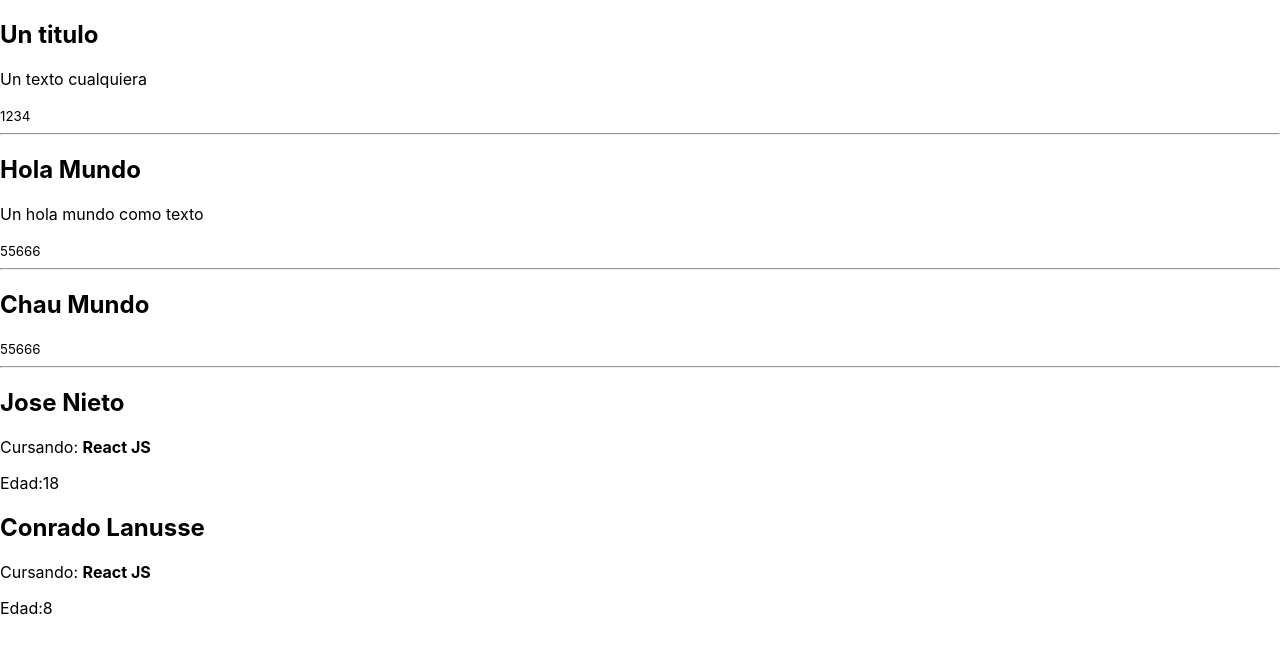
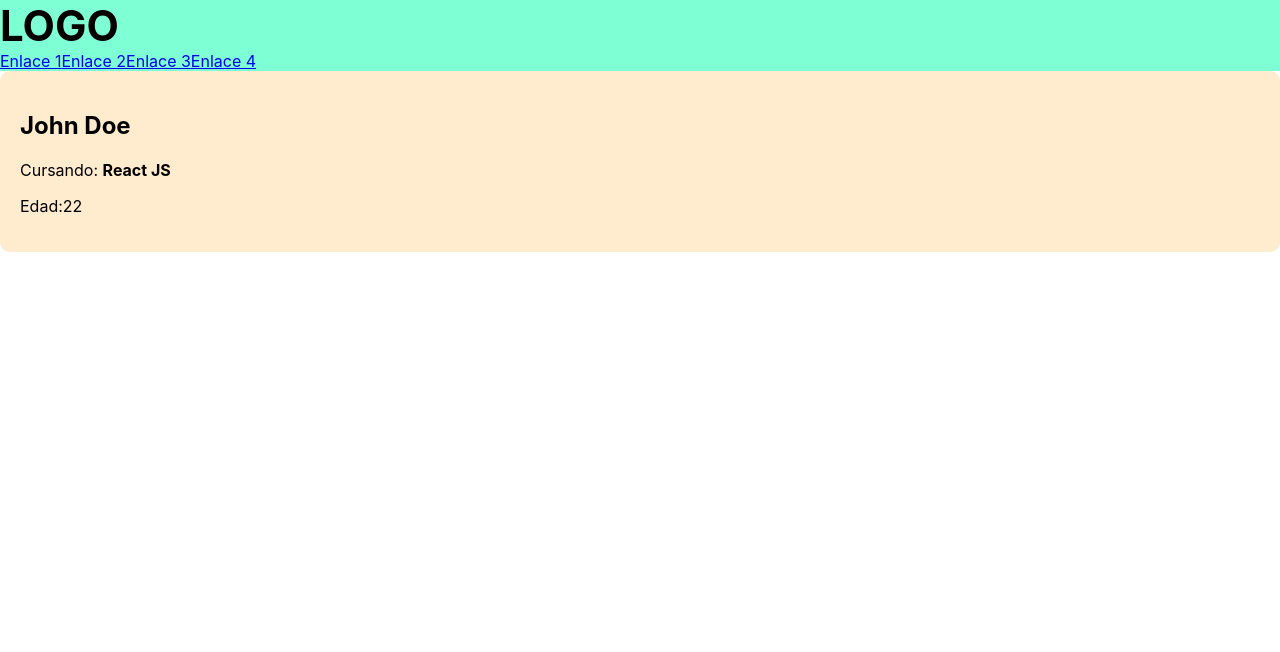
Before and after one commit to Jnieto2408/react-coder, a React (Create React App) app: page / in a window 1280 px wide. Shown: the top 652 px of the page. Built offline with nearby package versions, Linux system fonts and the light colour scheme.

Commit message:
adding structure to project

```diff
--- a/src/App.js
+++ b/src/App.js
@@ -1,26 +1,11 @@
-import { MiComponente } from "./components/MiComponente.js";
-import { Usuario } from "./components/Usuario.js";
-import { Usuario2 } from "./components/Usuario2.js";
+import { Navbar } from "./components/Navbar/Navbar";
+import { Usuario } from "./components/Usuario/Usuario";
+function App() {
 
-function App() {
-  const user1 = {
-    edad: 18,
-    nombre: "Jose Nieto",
-    curso: "React JS"
-  }
-  const user2 = {
-    edad: 8,
-    nombre: "Conrado Lanusse",
-    curso: "React JS"
-  }
   return (
     <div>
-      <MiComponente titulo="Un titulo" text="Un texto cualquiera" tel={1234}/>
-      <MiComponente titulo="Hola Mundo" text="Un hola mundo como texto"/>
-      <MiComponente titulo="Chau Mundo"/>
-      {/* <Usuario nombre={user1.nombre} edad={user1.edad} curso={user1.curso}/> */}
-      <Usuario {...user1}/>
-      <Usuario2 user={user2}/>
+      <Navbar/>
+      <Usuario nombre="John Doe" curso="React JS" edad="22"/>
     </div>
   );
 }
--- /dev/null
+++ b/src/components/Navbar/Navbar.css
@@ -0,0 +1,8 @@
+.header{
+    background-color: aquamarine;
+}
+.header__logo {
+    font-size: 42px;
+    font-weight: 700;
+    margin: 0;
+}
--- /dev/null
+++ b/src/components/Navbar/Navbar.js
@@ -0,0 +1,13 @@
+import "./Navbar.css"
+export const Navbar = () => {
+
+    return (
+        <header className="header">
+            <h1 className="header__logo">LOGO</h1>
+            <a className="header__link" href="#">Enlace 1</a>
+            <a className="header__link" href="#">Enlace 2</a>
+            <a className="header__link" href="#">Enlace 3</a>
+            <a className="header__link" href="#">Enlace 4</a>
+        </header>
+    )
+}
--- /dev/null
+++ b/src/components/Usuario/Usuario.css
@@ -0,0 +1,5 @@
+.usuario{
+    background-color: blanchedalmond;
+    padding: 20px;
+    border-radius: 10px;
+}
--- a/src/components/Usuario.js
+++ b/src/components/Usuario/Usuario.js
@@ -1,6 +1,8 @@
+import "./Usuario.css"
+
 export const Usuario = ({nombre, curso, edad}) => {
     return(
-        <div>
+        <div className="usuario">
             <h2>{nombre}</h2>
             <p>Cursando: <strong>{curso}</strong></p>
             <p>Edad:{edad}</p>
```
